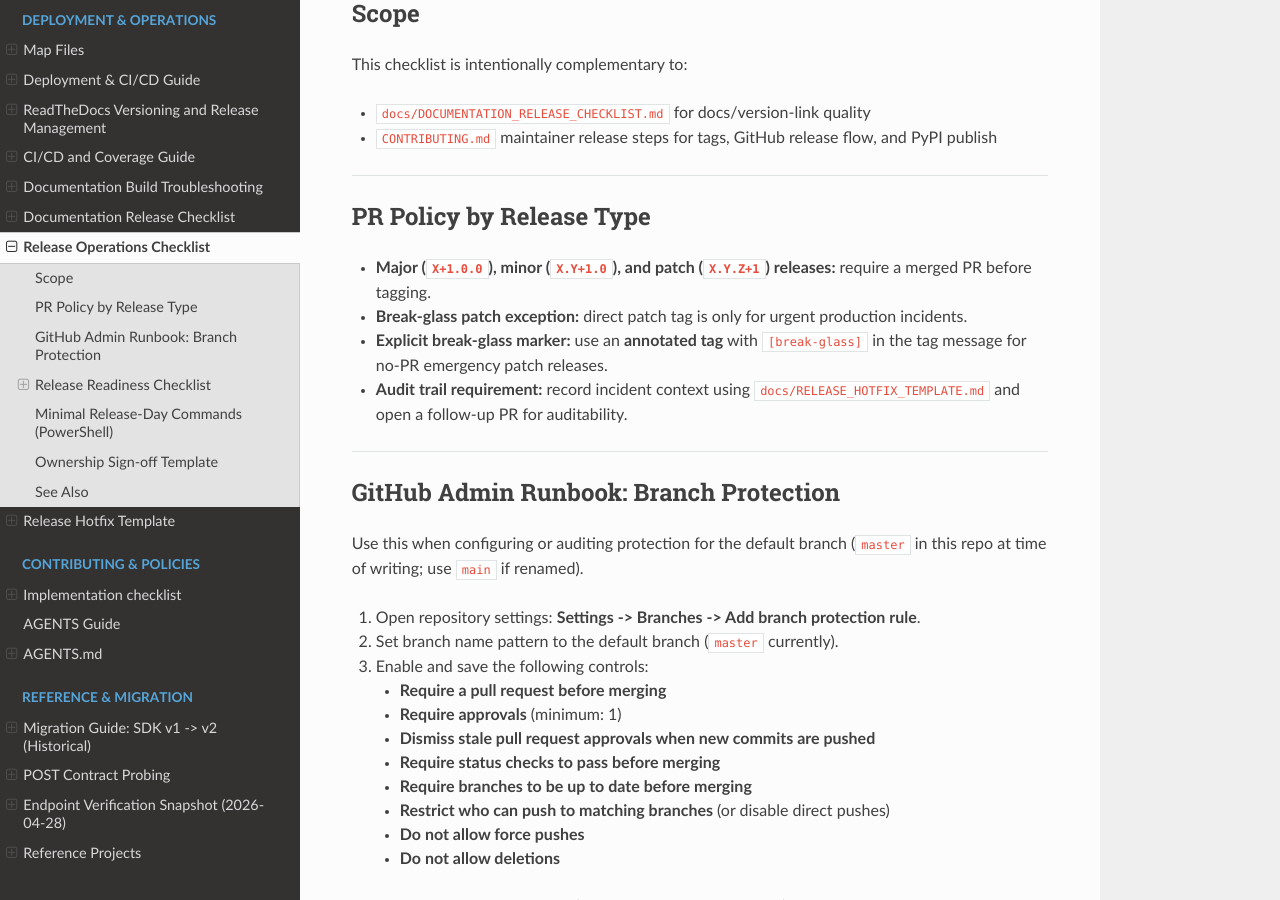
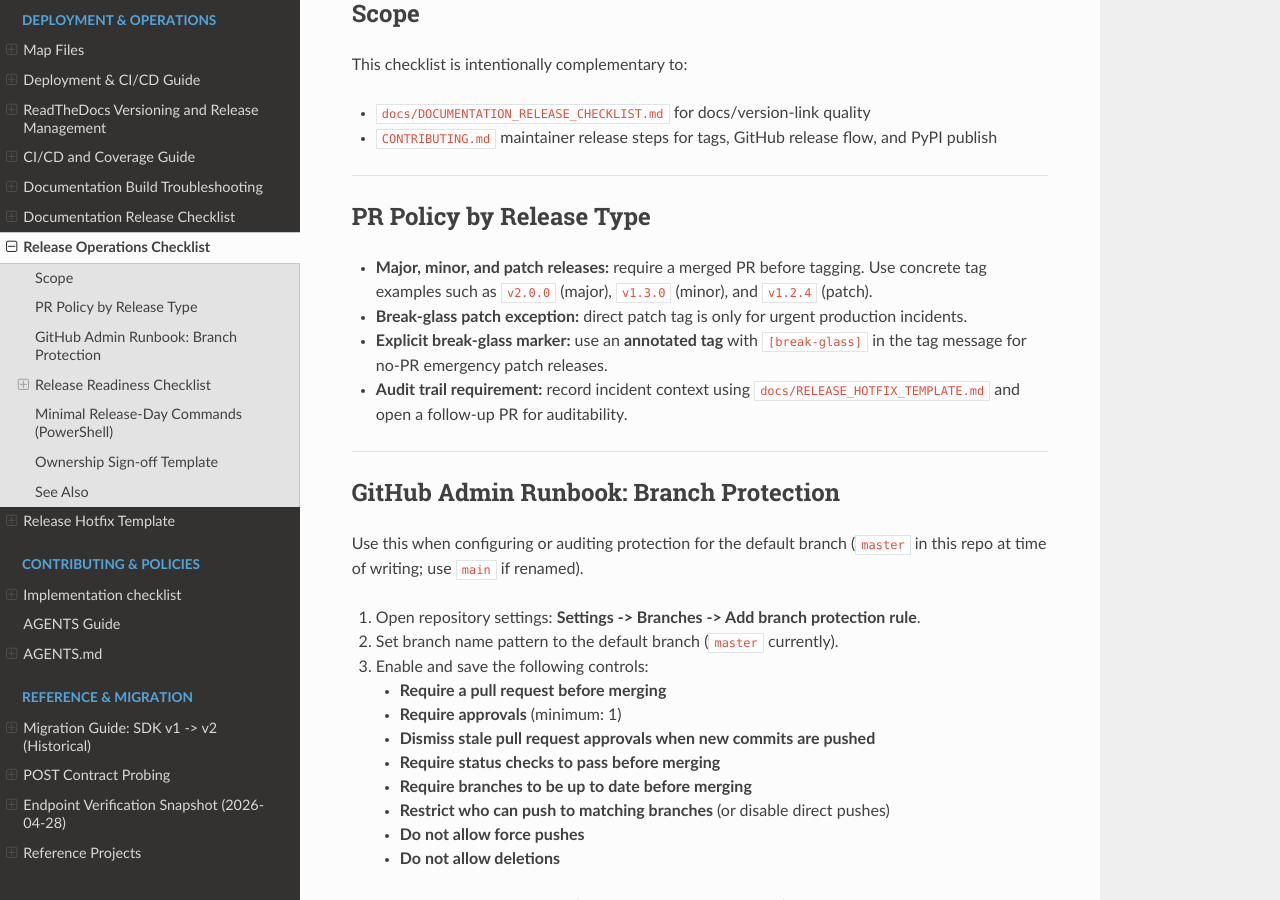
Before and after one commit to sshimek42/britecore_sdk, a Sphinx documentation site: the page built from docs/RELEASE_OPERATIONS_CHECKLIST.md, in a window 1280 px wide and 900 px high, scrolled down 308 px. Built offline with Sphinx 7.4.7 and the Read the Docs theme 3.1.0, drawn with Linux system fonts in a browser that asks for light colours.

Commit message:
fix(release-governance): address Copilot review feedback

```diff
--- a/docs/RELEASE_OPERATIONS_CHECKLIST.md
+++ b/docs/RELEASE_OPERATIONS_CHECKLIST.md
@@ -18,7 +18,7 @@ This checklist is intentionally complementary to:
 
 ## PR Policy by Release Type
 
-- **Major (`X+1.0.0`), minor (`X.Y+1.0`), and patch (`X.Y.Z+1`) releases:** require a merged PR before tagging.
+- **Major, minor, and patch releases:** require a merged PR before tagging. Use concrete tag examples such as `v2.0.0` (major), `v1.3.0` (minor), and `v1.2.4` (patch).
 - **Break-glass patch exception:** direct patch tag is only for urgent production incidents.
 - **Explicit break-glass marker:** use an **annotated tag** with `[break-glass]` in the tag message for no-PR emergency patch releases.
 - **Audit trail requirement:** record incident context using `docs/RELEASE_HOTFIX_TEMPLATE.md` and open a follow-up PR for auditability.
```
Also changed, not shown: docs/RATE_LIMITING.md (+1 -1 lines), .github/PULL_REQUEST_TEMPLATE.md, 1 other file.
